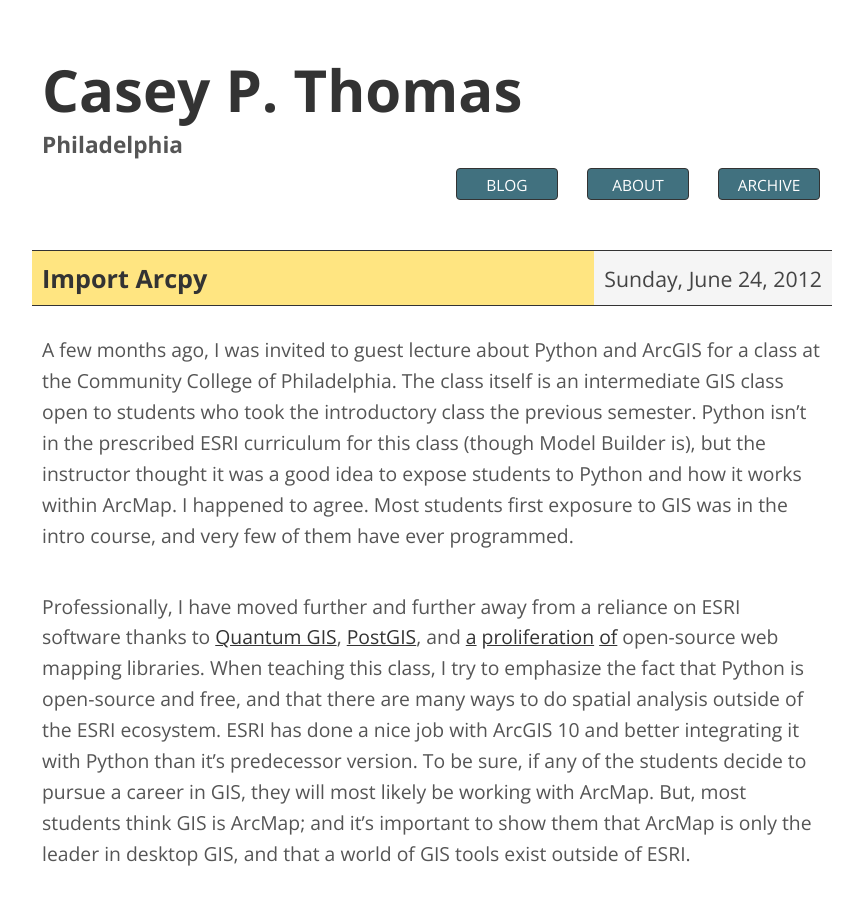
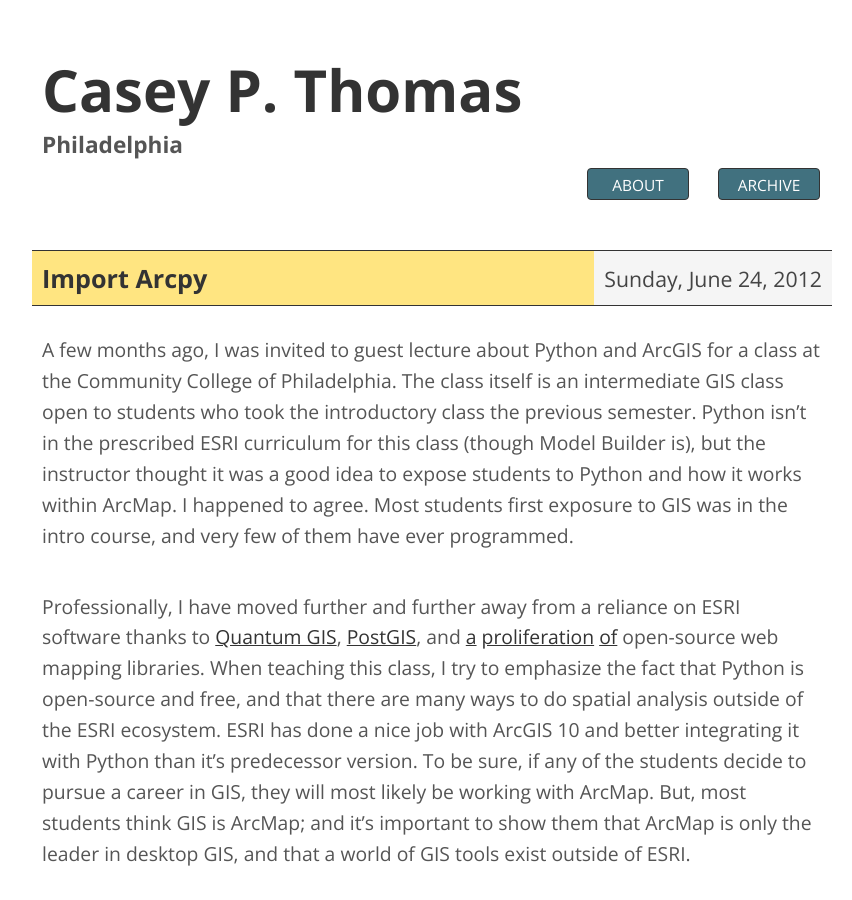
Before and after one commit to caseycesari/caseycesari.github.com, a Jekyll site: the page built from index.html, in a window 1280 px wide and 900 px high. Shown: the whole window, without its empty margins (208-1060 px from the left). Built offline with Jekyll 4.4.1, drawn with Linux system fonts in a browser that asks for light colours; nearby versions of some CDN libraries.

Commit message:
Get rid of blog link. Link title to home

```diff
--- a/_layouts/default.html
+++ b/_layouts/default.html
@@ -2,7 +2,7 @@
 <html>
     <head>
         <meta http-equiv="Content-Type" content="text/html; charset=UTF-8" />
-        <!--<meta name="viewport" content="width=device-width">-->
+        <meta name="viewport" content="width=device-width">
         <title>cpt.ph</title>
         <link rel="stylesheet" href="/css/base.css" type="text/css">
         <link href='http://fonts.googleapis.com/css?family=Open+Sans:400,700' rel='stylesheet' type='text/css'>
@@ -13,12 +13,11 @@
         <div id="page">
             <header>
                 <div id="header">
-                    <h1>Casey P. Thomas</h1>
+                    <h1><a href="/">Casey P. Thomas</a></h1>
                     <h3>Philadelphia</h3>
                     <div id="nav">
                         <h1 class="nav-title">cpt.ph</h1>
                         <ul>
-                            <li><a href="/">Blog</a></li>
                             <li><a href="/about">About</a></li>
                             <li><a href="/archive">Archive</a></li>
                         </ul>
```
